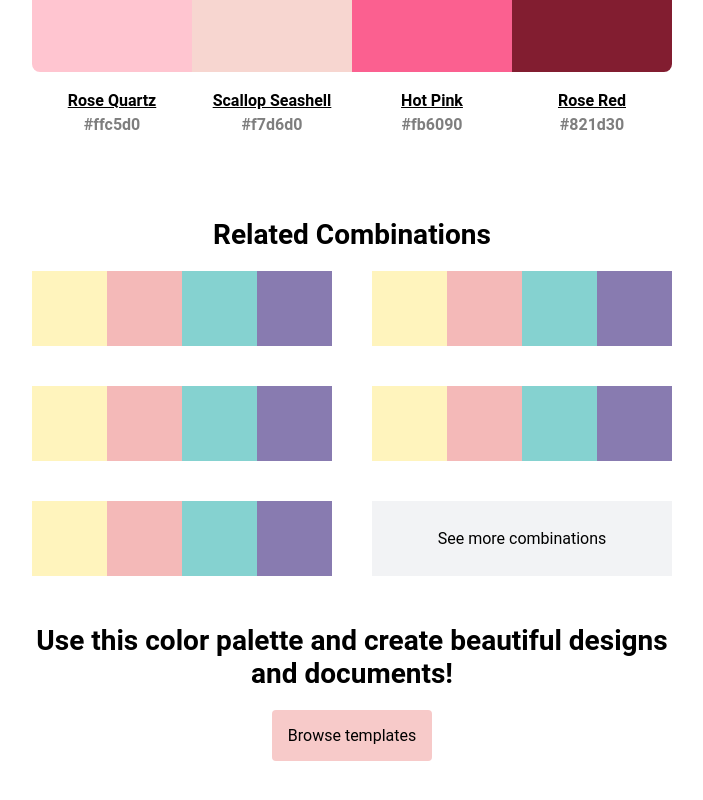
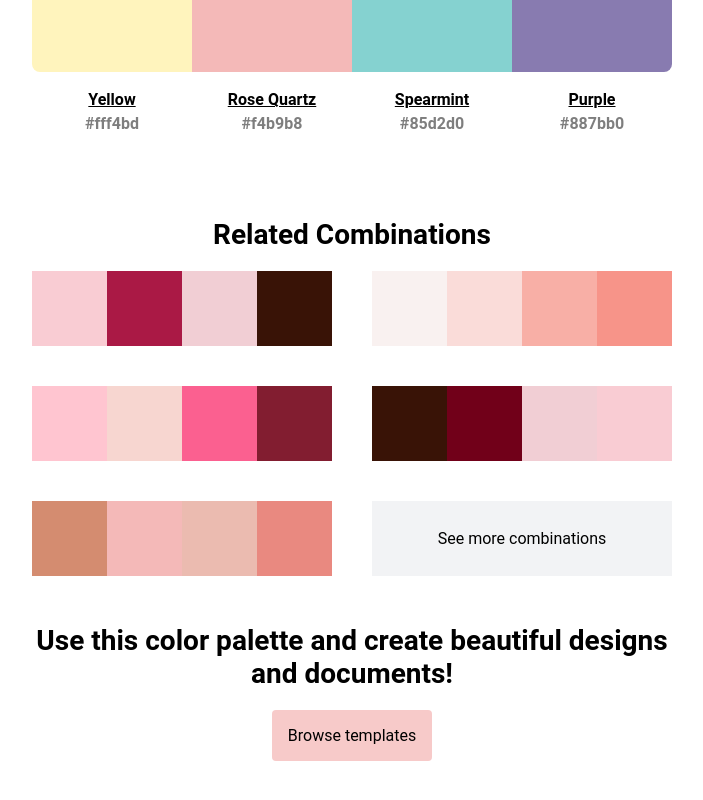
Before and after one commit to tanth1993/joblogic_FE_assessment, a React (Create React App) app: page / in a window 1280 px wide. Shown: the part 660-1460 px from the top of the page, without its empty margins (288-991 px from the left). Built offline with nearby package versions, Linux system fonts and the light colour scheme; a web font is replaced by a local one.

Commit message:
Done!  3. Save and Load Color Combinations

```diff
--- a/src/App.tsx
+++ b/src/App.tsx
@@ -14,7 +14,7 @@ export const AppContext = React.createContext<IProvider>({})
 function App() {
   const data = useRef<ICombination[]>(dataJson.combinations as ICombination[]).current
   console.log(data)
-  const [selectedConbination, setSelectedConbination] = useState(data[3])
+  const [selectedConbination, setSelectedConbination] = useState(data[0])
 
   const onChangeSelectedCombination = (selectedItem?: ICombination) => {
 
--- a/src/components/RelatedCombinationSection/TemplateItem.tsx
+++ b/src/components/RelatedCombinationSection/TemplateItem.tsx
@@ -1,12 +1,16 @@
 import React from 'react'
+import { IRelatedCombinationItem } from '../../interfaces'
+interface IProps {
+    conbination?: IRelatedCombinationItem
+}
+export const TemplateItem: React.FC<IProps> = (props) => {
+    const { conbination } = props
 
-export const TemplateItem = () => {
     return (
         <div className="related-combination_item">
-            <div className="related-combination_item_color"></div>
-            <div className="related-combination_item_color"></div>
-            <div className="related-combination_item_color"></div>
-            <div className="related-combination_item_color"></div>
+            {conbination?.colors?.map(hexCode => {
+                return <div key={hexCode} className="related-combination_item_color" style={{ backgroundColor: hexCode }}></div>
+            })}
         </div>
     )
 }
--- a/src/components/RelatedCombinationSection/TemplateList.tsx
+++ b/src/components/RelatedCombinationSection/TemplateList.tsx
@@ -1,17 +1,23 @@
-import React from 'react'
+import React, { useContext, useState } from 'react'
 import { TemplateItem } from './TemplateItem'
+import { AppContext } from '../../App'
+interface IProps {
 
-export const TemplateList = () => {
+}
+export const TemplateList: React.FC<IProps> = (props) => {
+    const appValue = useContext(AppContext)
+    const { relatedCombinations } = appValue?.selectedConbination || {}
+    const [isSeeMore, setIsSeeMore] = useState(false)
+    const isMoreThanFive = relatedCombinations?.length > 5
+    const isShowAll = isSeeMore || !isMoreThanFive
     return (
         <div className="related-combination_list">
-            <TemplateItem />
-            <TemplateItem />
-            <TemplateItem />
-            <TemplateItem />
-            <TemplateItem />
-            <div className="related-combination_item see-more">
+            {relatedCombinations?.slice(0, !isShowAll ? 5 : undefined)?.map(conbination => {
+                return <TemplateItem key={conbination?.id} conbination={conbination} />
+            })}
+            {(!isShowAll) && <div className="related-combination_item see-more" onClick={() => setIsSeeMore(true)}>
                 <p>See more combinations</p>
-            </div>
+            </div>}
         </div>
     )
 }
--- a/src/components/RelatedCombinationSection/index.css
+++ b/src/components/RelatedCombinationSection/index.css
@@ -41,9 +41,12 @@
 
 .related-combination_item.see-more {
     flex-basis: 300px;
+    height: 75px;
     background: #F2F3F5;
     justify-content: center;
     align-items: center;
+    cursor: pointer;
+    user-select: none;
 }
 
 .related-combination_browse {
--- a/src/interfaces/index.ts
+++ b/src/interfaces/index.ts
@@ -24,7 +24,7 @@ export interface IRelatedCombinationItem {
     slug?: string
     name?: string
     likes?: number
-    colors?: IColorItem[]
+    colors?: string[]
 }
 
 
```
